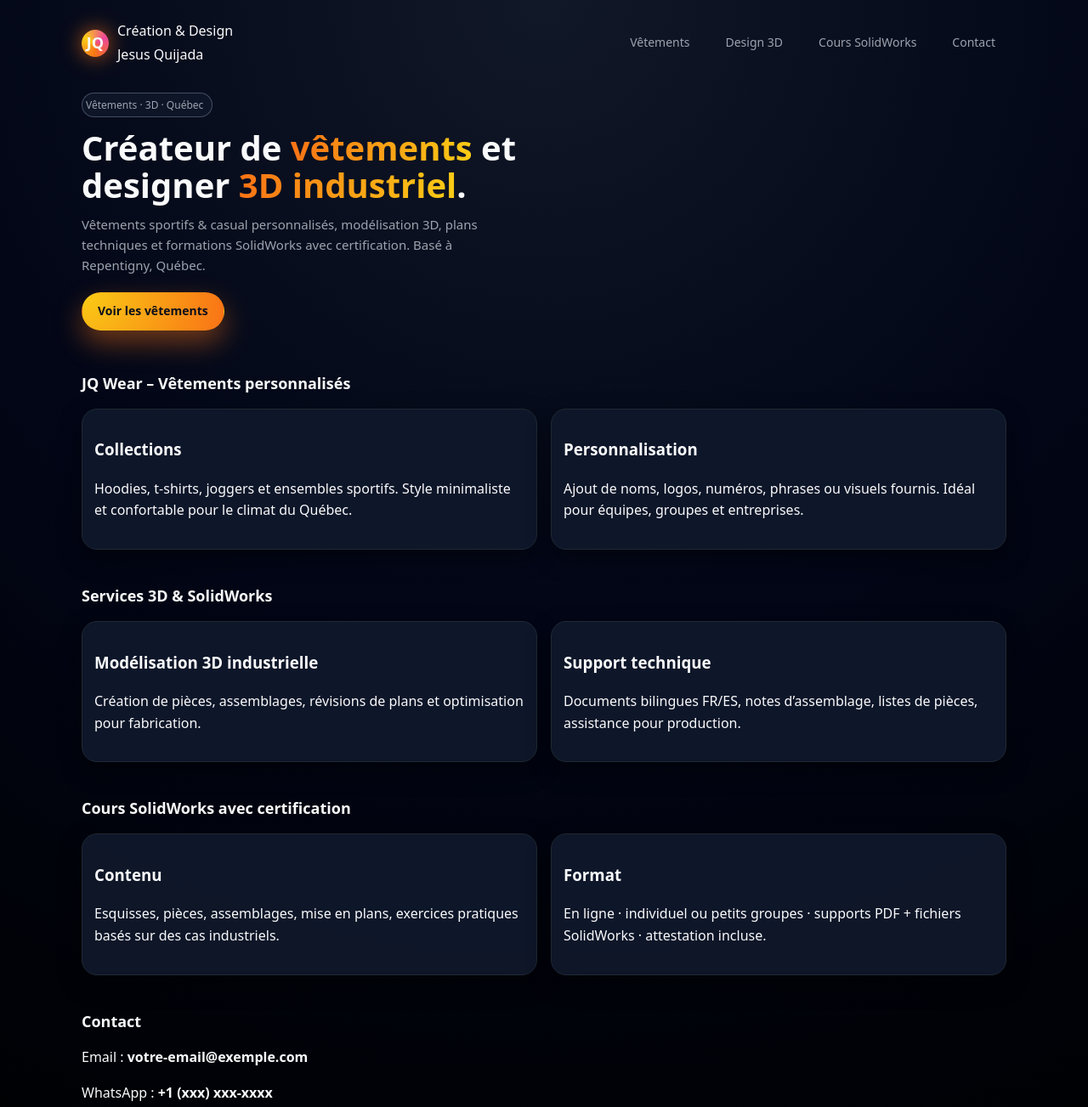
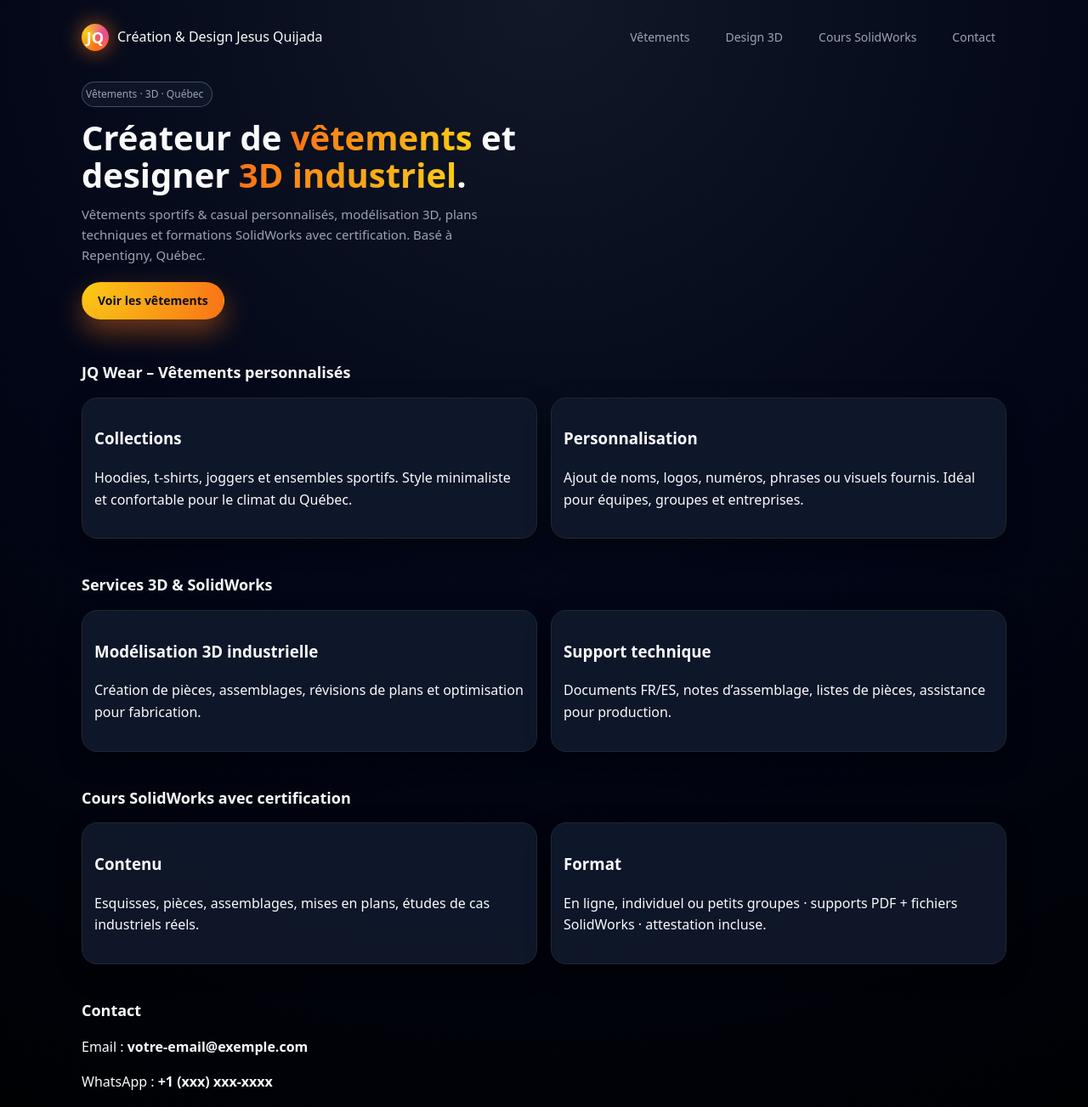
Before and after one commit to quijadajesusd-alt/Mi-pagina, a plain HTML site: page index.html in a window 1280 px wide. Shown: the top 1303 px of the page at 85% size. Drawn offline with Linux system fonts and the light colour scheme.

```diff
--- a/index.html
+++ b/index.html
@@ -5,6 +5,7 @@
   <title>Jesus Quijada – Vêtements & Design 3D</title>
   <meta name="viewport" content="width=device-width, initial-scale=1" />
   <meta name="description" content="Vêtements sportifs & casual personnalisés, services SolidWorks, modélisation 3D et cours avec certification par Jesus Quijada, Québec." />
+
   <style>
     :root {
       --bg: #05060a;
@@ -68,12 +69,6 @@
       font-weight: 700;
       font-size: 18px;
       box-shadow: 0 0 24px rgba(249,115,22,0.7);
-    }
-
-    .logo-text {
-      display: flex;
-      flex-direction: column;
-      gap: 2px;
     }
 
     nav {
@@ -159,12 +154,6 @@
       box-shadow: 0 16px 40px rgba(249,115,22,0.6);
     }
 
-    .btn-ghost {
-      border-color: rgba(148,163,184,0.4);
-      background: rgba(15,23,42,0.9);
-      color: var(--muted);
-    }
-
     .section {
       margin-bottom: 40px;
     }
@@ -204,6 +193,7 @@
 
 <body>
   <div class="page">
+
     <header>
       <div class="logo">
         <div class="logo-mark">JQ</div>
@@ -222,6 +212,7 @@
     </header>
 
     <main>
+
       <section class="hero">
         <div>
           <div class="badge">Vêtements · 3D · Québec</div>
@@ -241,7 +232,6 @@
         </div>
       </section>
 
-      <!-- SECTION VÊTEMENTS -->
       <section id="vetements" class="section">
         <h2 class="section-title">JQ Wear – Vêtements personnalisés</h2>
 
@@ -264,7 +254,6 @@
         </div>
       </section>
 
-      <!-- SECTION 3D -->
       <section id="services-3d" class="section">
         <h2 class="section-title">Services 3D & SolidWorks</h2>
 
@@ -272,22 +261,21 @@
           <div class="card">
             <h3>Modélisation 3D industrielle</h3>
             <p>
-              Création de pièces, assemblages, révisions de plans et optimisation
-              pour fabrication.
+              Création de pièces, assemblages, révisions de plans
+              et optimisation pour fabrication.
             </p>
           </div>
 
           <div class="card">
             <h3>Support technique</h3>
             <p>
-              Documents bilingues FR/ES, notes d’assemblage, listes de pièces,
+              Documents FR/ES, notes d’assemblage, listes de pièces,
               assistance pour production.
             </p>
           </div>
         </div>
       </section>
 
-      <!-- SECTION COURS -->
       <section id="cours" class="section">
         <h2 class="section-title">Cours SolidWorks avec certification</h2>
 
@@ -295,33 +283,34 @@
           <div class="card">
             <h3>Contenu</h3>
             <p>
-              Esquisses, pièces, assemblages, mise en plans,
-              exercices pratiques basés sur des cas industriels.
+              Esquisses, pièces, assemblages, mises en plans,
+              études de cas industriels réels.
             </p>
           </div>
 
           <div class="card">
             <h3>Format</h3>
             <p>
-              En ligne · individuel ou petits groupes · supports PDF +
-              fichiers SolidWorks · attestation incluse.
+              En ligne, individuel ou petits groupes · supports PDF
+              + fichiers SolidWorks · attestation incluse.
             </p>
           </div>
         </div>
       </section>
 
-      <!-- CONTACT -->
       <section id="contact" class="section">
         <h2 class="section-title">Contact</h2>
 
         <p>Email : <strong>votre-email@exemple.com</strong></p>
         <p>WhatsApp : <strong>+1 (xxx) xxx-xxxx</strong></p>
       </section>
+
     </main>
 
     <footer>
       © <span id="year"></span> Jesus Quijada – Création & Design.
     </footer>
+
   </div>
 
   <script>
```
